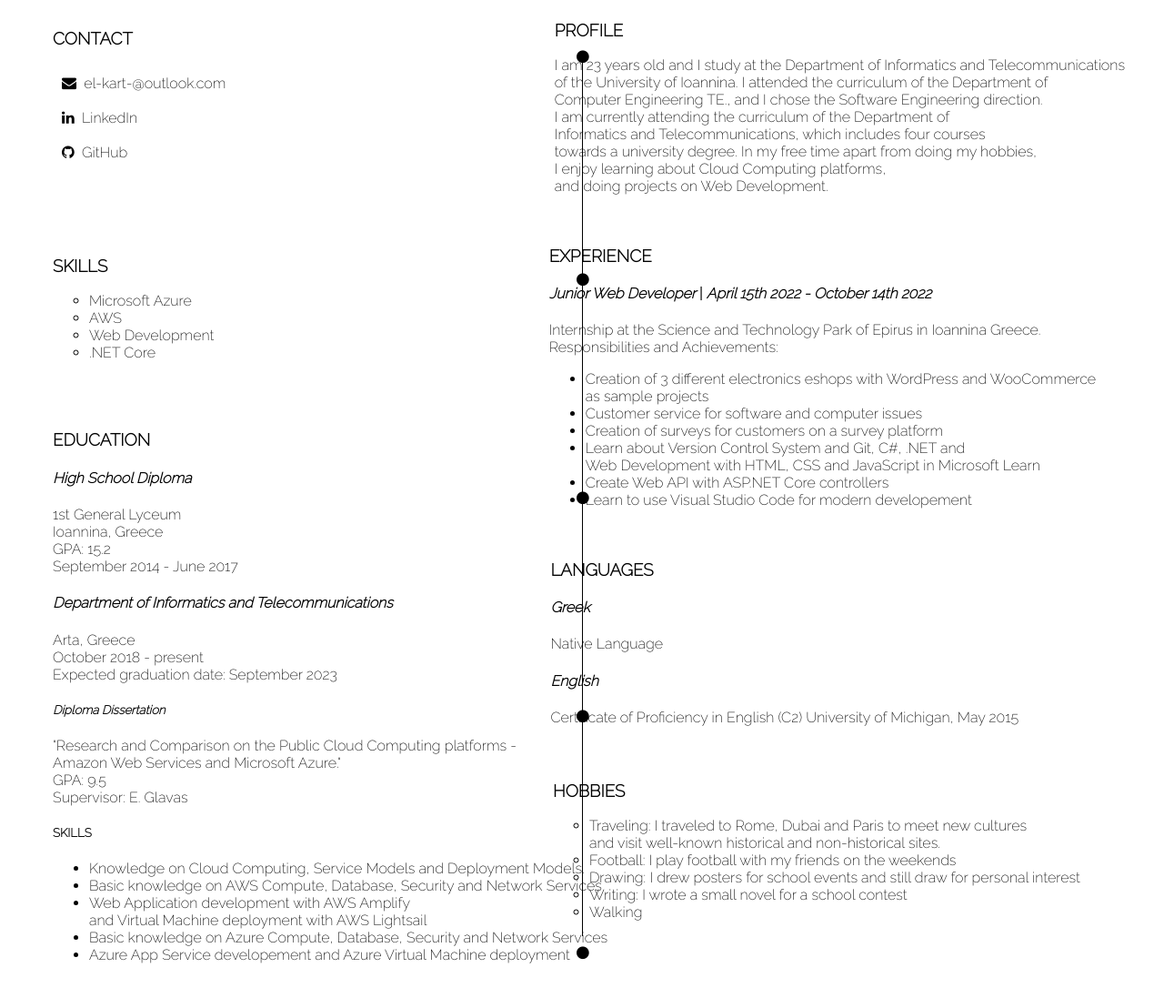
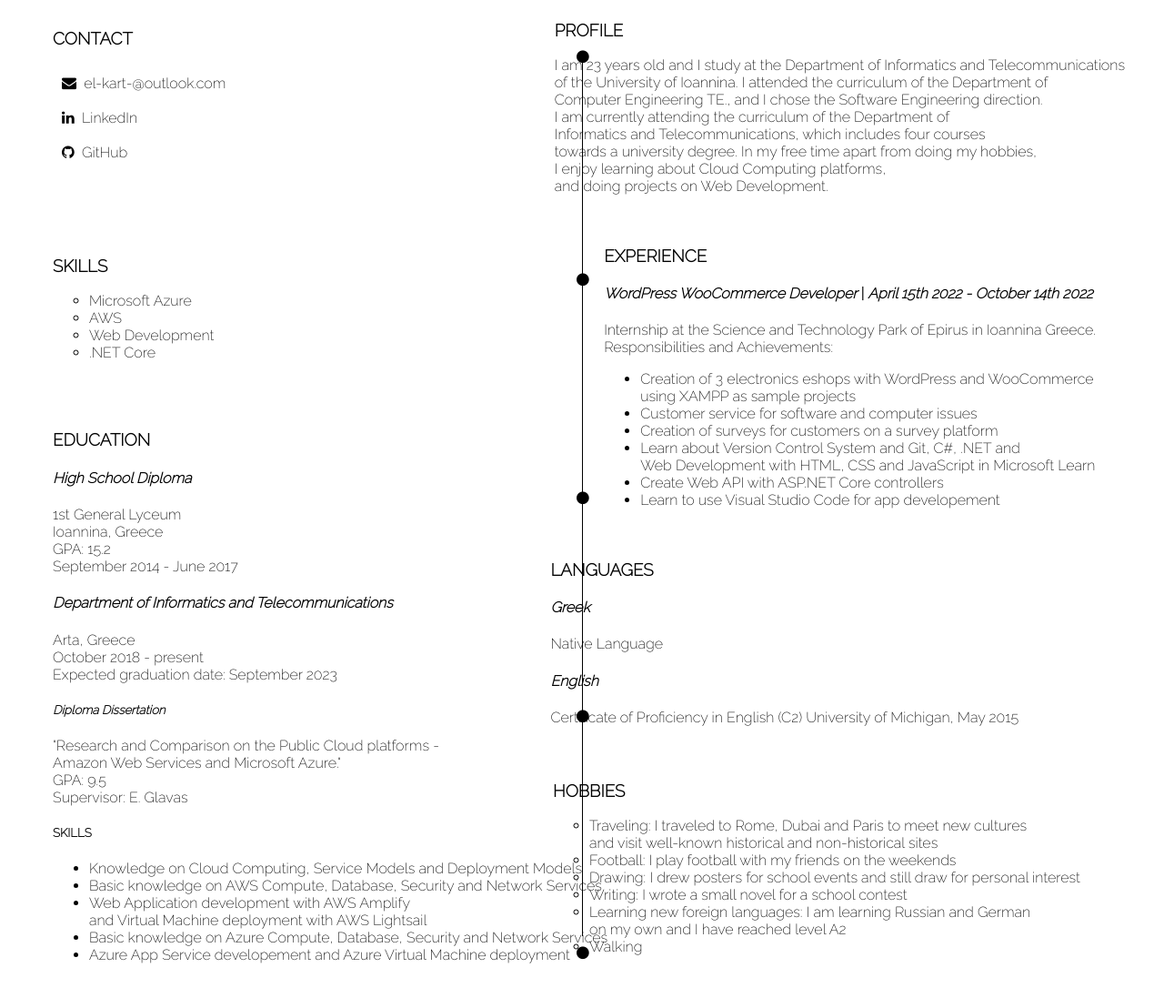
Before and after one commit to lena341/Resume, a plain HTML site: page index.html in a window 1280 px wide. Shown: the part 299-1396 px from the top of the page at 91% size. Drawn offline with Linux system fonts and the light colour scheme.

Commit message:
Update index.html

```diff
--- a/index.html
+++ b/index.html
@@ -51,11 +51,11 @@
     <h4><i>Department of Informatics and Telecommunications</i></h4>
     <p>Arta, Greece<br>October 2018 - present<br>Expected graduation date: September 2023</p>
     <h5><i>Diploma Dissertation</i></h5>
-    <p>"Research and Comparison on the Public Cloud Computing platforms - <br>Amazon Web Services and Microsoft Azure." <br>
+    <p>"Research and Comparison on the Public Cloud platforms - <br>Amazon Web Services and Microsoft Azure." <br>
     GPA: 9.5<br>Supervisor: E. Glavas</p>
     <h5>SKILLS</h5>
     <ul>
-      <li>Knowledge on Cloud Computing, Service Models and Deployment Models.</li>
+      <li>Knowledge on Cloud Computing, Service Models and Deployment Models</li>
       <li>Basic knowledge on AWS Compute, Database, Security and Network Services</li>
       <li>Web Application development with AWS Amplify<br> and Virtual Machine deployment with AWS Lightsail</li>
       <li>Basic knowledge on Azure Compute, Database, Security and Network Services</li>
@@ -73,16 +73,16 @@
   <br>
   <section class="experience">
     <h3>EXPERIENCE</h3>
-    <h4><i>Junior Web Developer</i> | <i>April 15th 2022 - October 14th 2022</i></h4>
+    <h4><i>WordPress WooCommerce Developer</i> | <i>April 15th 2022 - October 14th 2022</i></h4>
     <p>Internship at the Science and Technology Park of Epirus in Ioannina Greece.<br> Responsibilities and Achievements:</p>
     <ul>
-      <li>Creation of 3 different electronics eshops with WordPress and WooCommerce<br> as sample projects</li>
+      <li>Creation of 3 electronics eshops with WordPress and WooCommerce<br> using XAMPP as sample projects</li>
       <li>Customer service for software and computer issues</li>
       <li>Creation of surveys for customers on a survey platform</li>
       <li>Learn about Version Control System and Git, C#, .NET and<br>
       Web Development with HTML, CSS and JavaScript in Microsoft Learn</li>
       <li>Create Web API with ASP.NET Core controllers</li>
-      <li>Learn to use Visual Studio Code for modern developement</li>
+      <li>Learn to use Visual Studio Code for app developement</li>
     </ul>
   </section>
   <br>
@@ -97,10 +97,11 @@
   <section class="hobbies">
     <h3>HOBBIES</h3>
       <ul id="hobbiesList">
-        <li>Traveling: I traveled to Rome, Dubai and Paris to meet new cultures<br> and visit well-known historical and non-historical sites.</li>
+        <li>Traveling: I traveled to Rome, Dubai and Paris to meet new cultures<br> and visit well-known historical and non-historical sites</li>
         <li>Football: I play football with my friends on the weekends</li>
         <li>Drawing: I drew posters for school events and still draw for personal interest</li>
         <li>Writing: I wrote a small novel for a school contest</li>
+        <li>Learning new foreign languages: I am learning Russian and German<br> on my own and I have reached level A2</li>
         <li>Walking</li>
       </ul>
    </section>
```
